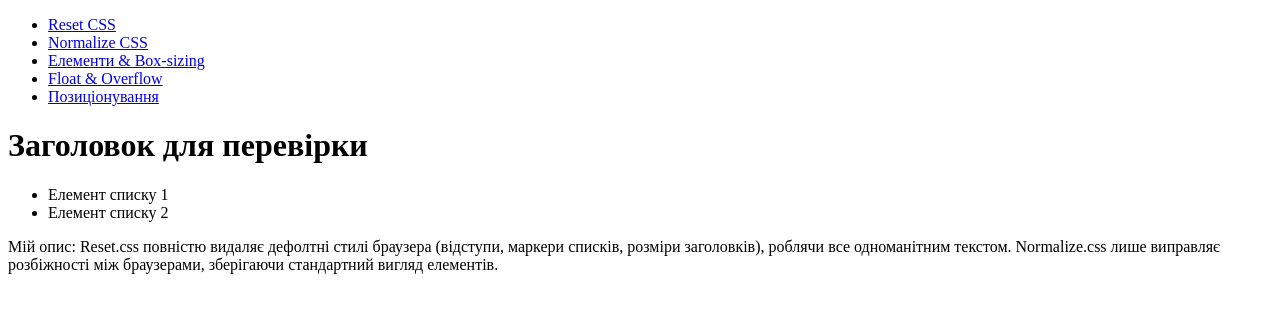
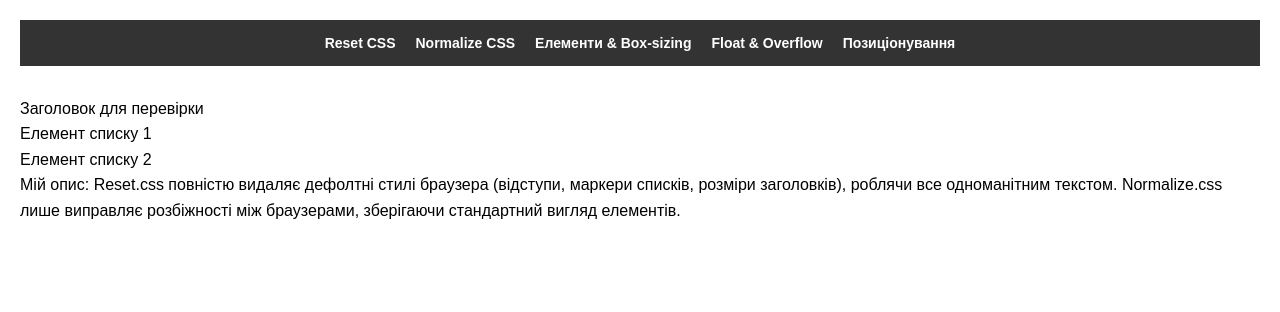
Before and after one commit to OksanaVoloshyna/home-work-7, a plain HTML site: page pages/index_reset.html in a window 1280 px wide. Drawn offline with Linux system fonts and the light colour scheme; the site is published under a folder, as on GitHub Pages, so addresses that start at the root find nothing.

Commit message:
fixed error

```diff
--- a/pages/index_reset.html
+++ b/pages/index_reset.html
@@ -3,8 +3,8 @@
   <head>
     <meta charset="UTF-8" />
     <title>Експеримент зі стилями</title>
-    <link rel="stylesheet" href="/css/reset.css" />
-    <link rel="stylesheet" href="/css/style.css" />
+    <link rel="stylesheet" href="../css/reset.css" />
+    <link rel="stylesheet" href="../css/style.css" />
   </head>
   <body>
     <nav class="main-nav">
```
Also changed, not shown: pages/elements.html (+1 -1 lines), pages/layout.html (+1 -1 lines), pages/position.html (+1 -1 lines).
